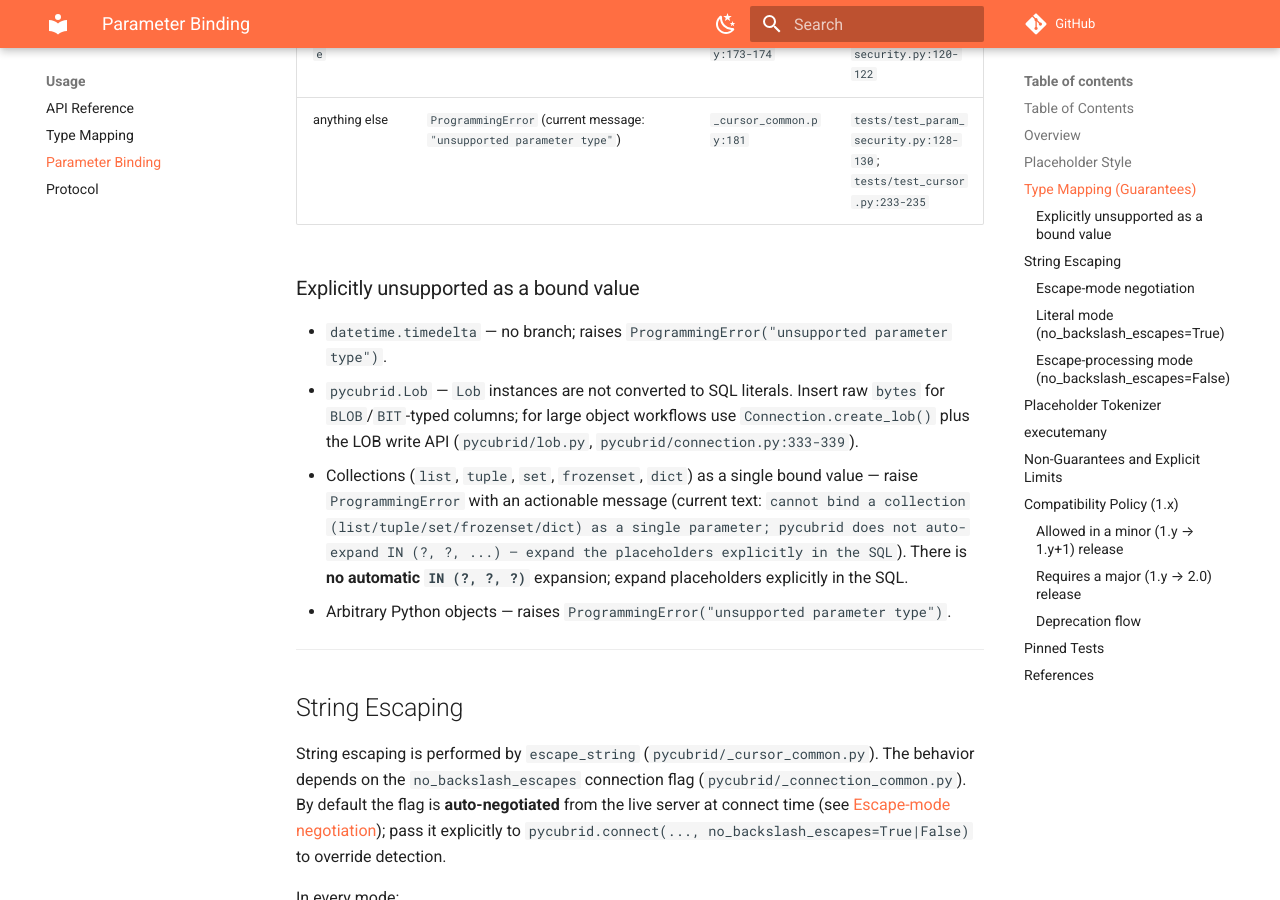
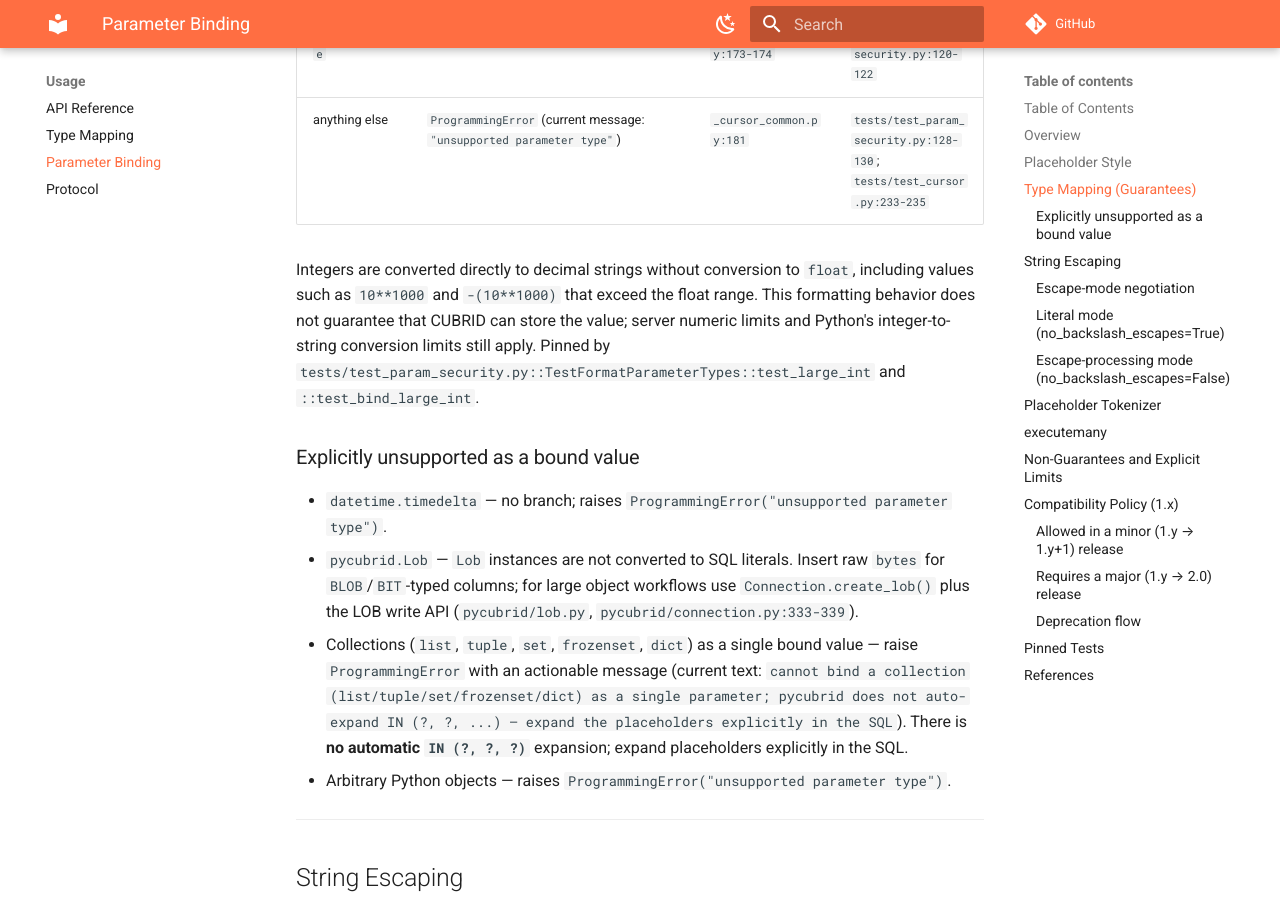
Before and after one commit to cubrid-lab/pycubrid, an MkDocs documentation site: the page built from docs/PARAMETER_BINDING.md, in a window 1280 px wide and 900 px high, scrolled down 3276 px. Built offline with MkDocs 1.6.1 and Material for MkDocs 9.7.7, drawn with Linux system fonts in a browser that asks for light colours; comment, search, counter and statistics services are not loaded.

Commit message:
Avoid overflow when formatting large integer parameters (#382)
* test: reproduce large integer parameter overflow

* fix: avoid overflow when formatting large integer parameters

Format integers directly as decimal strings and reserve NaN/infinity validation for floats. Preserve existing boolean and Decimal handling and document the binding behavior.

Fixes #368

---------

Co-authored-by: Yeongseon Choe <yeongseon.choe@gmail.com>

```diff
--- a/docs/PARAMETER_BINDING.md
+++ b/docs/PARAMETER_BINDING.md
@@ -100,6 +100,13 @@
 | `datetime.date` | `DATE'YYYY-MM-DD'` | `_cursor_common.py:171-172` | `tests/test_param_security.py:116-118` |
 | `datetime.time` | `TIME'HH:MM:SS'` — microseconds dropped | `_cursor_common.py:173-174` | `tests/test_param_security.py:120-122` |
 | anything else | `ProgrammingError` (current message: `"unsupported parameter type"`) | `_cursor_common.py:181` | `tests/test_param_security.py:128-130`; `tests/test_cursor.py:233-235` |
+
+Integers are converted directly to decimal strings without conversion to `float`,
+including values such as `10**1000` and `-(10**1000)` that exceed the float range.
+This formatting behavior does not guarantee that CUBRID can store the value;
+server numeric limits and Python's integer-to-string conversion limits still apply.
+Pinned by `tests/test_param_security.py::TestFormatParameterTypes::test_large_int`
+and `::test_bind_large_int`.
 
 ### Explicitly unsupported as a bound value
 
```
Also changed, not shown: CHANGELOG.md (+3 -0 lines), RELEASE_POLICY.md (+5 -0 lines), docs/ko/PARAMETER_BINDING.md (+7 -0 lines), 2 other files.
